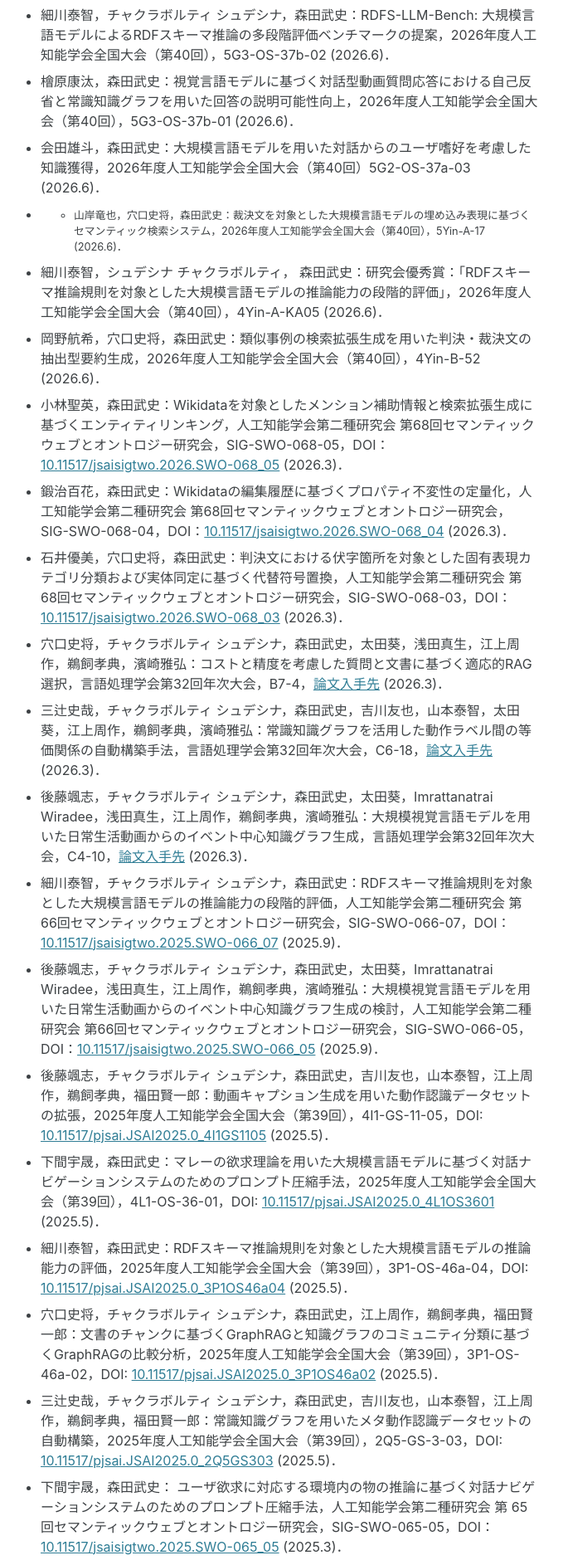
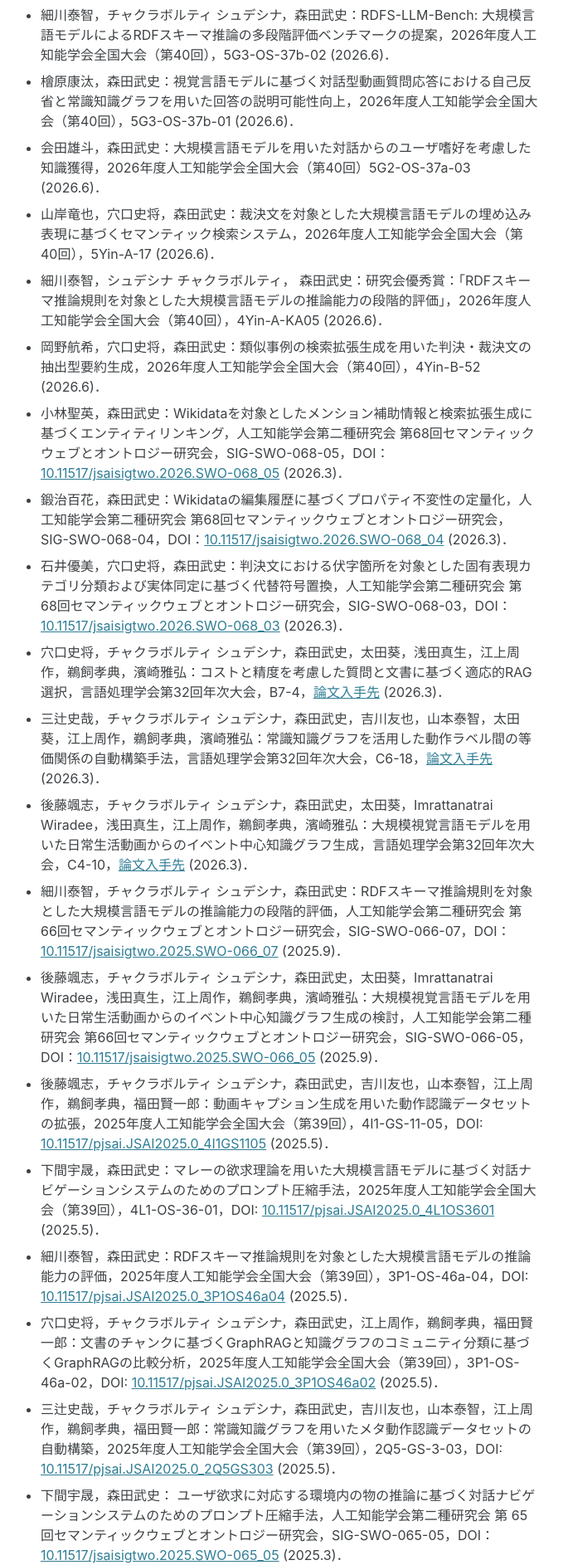
Before and after one commit to ke-lab-it-agu/ke-lab-it-agu.github.io, a Jekyll site: the page built from publications.md, in a window 1280 px wide. Shown: the part 3354-5240 px from the top of the page at 83% size, without its empty margins (311-990 px from the left). Built offline with Jekyll 4.4.1, drawn with Linux system fonts in a browser that asks for light colours; cached includes are drawn as plain includes.

```diff
--- a/publications.md
+++ b/publications.md
@@ -48,7 +48,7 @@ sidebar:
 - 細川泰智，チャクラボルティ シュデシナ，森田武史：RDFS-LLM-Bench: 大規模言語モデルによるRDFスキーマ推論の多段階評価ベンチマークの提案，2026年度人工知能学会全国大会（第40回），5G3-OS-37b-02 (2026.6)．<!-- 2026/6/12 -->
 - 檜原康汰，森田武史：視覚言語モデルに基づく対話型動画質問応答における自己反省と常識知識グラフを用いた回答の説明可能性向上，2026年度人工知能学会全国大会（第40回），5G3-OS-37b-01 (2026.6)．<!-- 2026/6/12 -->
 - 会田雄斗，森田武史：大規模言語モデルを用いた対話からのユーザ嗜好を考慮した知識獲得，2026年度人工知能学会全国大会（第40回）5G2-OS-37a-03 (2026.6)．<!-- 2026/6/12 -->
-- - 山岸竜也，穴口史将，森田武史：裁決文を対象とした大規模言語モデルの埋め込み表現に基づくセマンティック検索システム，2026年度人工知能学会全国大会（第40回），5Yin-A-17 (2026.6)．<!-- 2026/6/12 -->
+- 山岸竜也，穴口史将，森田武史：裁決文を対象とした大規模言語モデルの埋め込み表現に基づくセマンティック検索システム，2026年度人工知能学会全国大会（第40回），5Yin-A-17 (2026.6)．<!-- 2026/6/12 -->
 - 細川泰智，シュデシナ チャクラボルティ， 森田武史：研究会優秀賞：「RDFスキーマ推論規則を対象とした大規模言語モデルの推論能力の段階的評価」，2026年度人工知能学会全国大会（第40回），4Yin-A-KA05 (2026.6)．<!-- 2026/6/11 -->
 - 岡野航希，穴口史将，森田武史：類似事例の検索拡張生成を用いた判決・裁決文の抽出型要約生成，2026年度人工知能学会全国大会（第40回），4Yin-B-52 (2026.6)．<!-- 2026/6/11 -->
 - 小林聖英，森田武史：Wikidataを対象としたメンション補助情報と検索拡張生成に基づくエンティティリンキング，人工知能学会第二種研究会 第68回セマンティックウェブとオントロジー研究会，SIG-SWO-068-05，DOI：[10.11517/jsaisigtwo.2026.SWO-068_05](https://doi.org/10.11517/jsaisigtwo.2026.SWO-068_05) (2026.3)．<!-- 2026/3/16 -->
```
